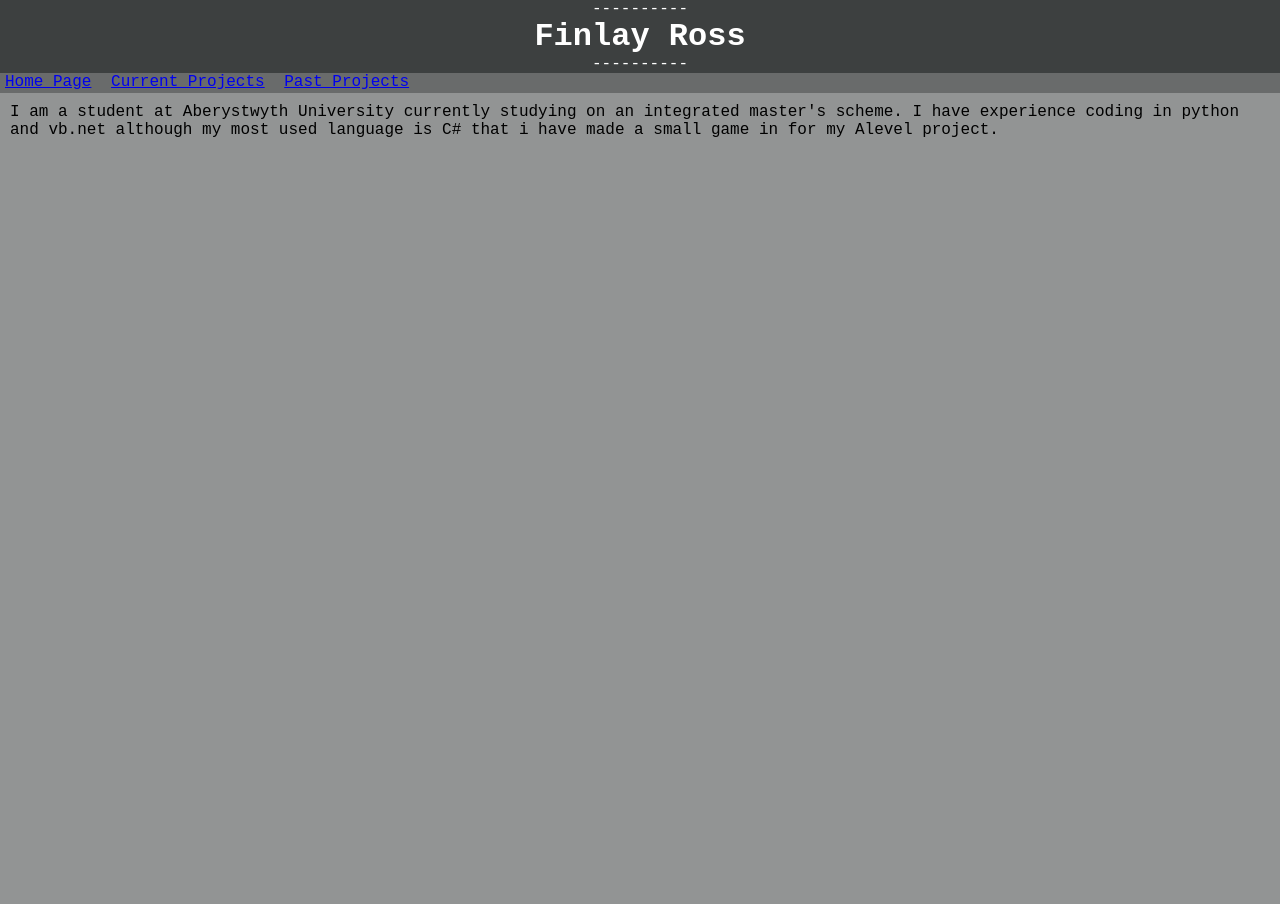
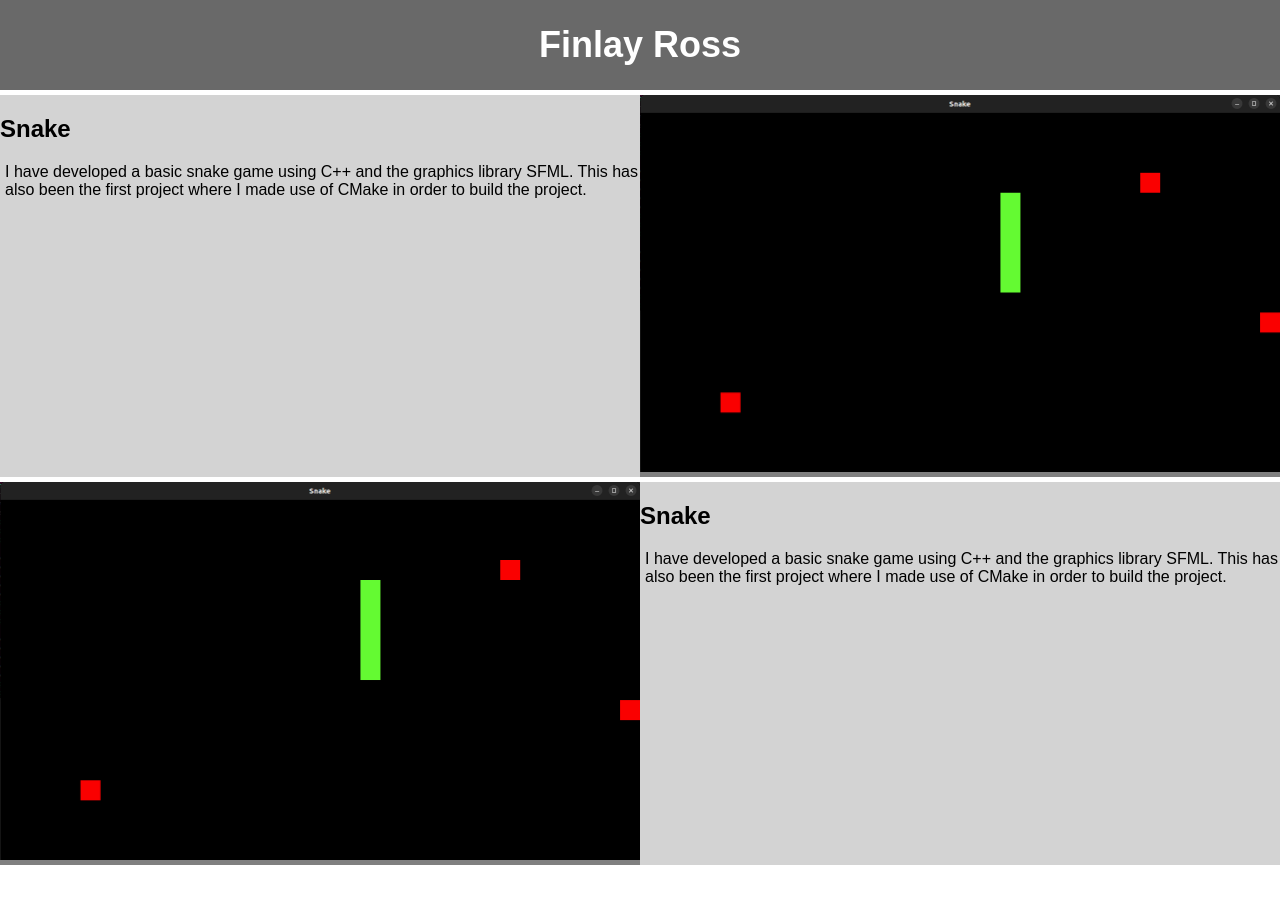
Before and after one commit to fnkle/Personal_Website, a plain HTML site: page index.html in a window 1280 px wide. After the commit the page ends 865 px from the top, so only its background shows below. Drawn offline with Linux system fonts and the light colour scheme.

Commit message:
overhaul
A large overhaul to just have one page. I have also switched to CSS grid.

```diff
--- a/index.html
+++ b/index.html
@@ -4,60 +4,45 @@
 
 <head>
 
-<title>Finlay Ross</title>
+	<title>Finlay Ross</title>
 
-<link rel="stylesheet" href="styles.css">
+	<link rel="stylesheet" href="styles.css">
 
 </head>
 
 <body>
 
-<header>
-
-	<p> ---------- </p>
-
-	<h1>Finlay Ross</h1>
-
-	<p> ---------- </p>
-
-</header>
+	<div class="banner">
+		<h1>Finlay Ross</h1>
+	</div>
 
 
 
+	<div class="project" id="project1">
+		<h2>Snake</h2>
+		<p>
+			I have developed a basic snake game using C++ and the graphics library SFML.
+			This has also been the first project where I made use of CMake in order to build
+			the project.
+		</p>
+	</div>
 
+	<div class="projectImage" id="image1">
+		<img src="snake.png">
+	</div>
 
-<nav>
+	<div class="project" id="project2">
+		<h2>Snake</h2>
+		<p>
+			I have developed a basic snake game using C++ and the graphics library SFML.
+			This has also been the first project where I made use of CMake in order to build
+			the project.
+		</p>
+	</div>
 
-	<ul>
-
-		<li> <a href="homePage.html">Home Page</a>
-
-		<li> <a href="currentProjects.html">Current Projects</a>
-
-		<li> <a href="pastProjects.html">Past Projects</a>
-
-	</ul>
-
-</nav>
-
-
-
-<article>
-
-	<p>
-
-		I am a student at Aberystwyth University currently studying on an integrated
-
-		master's scheme. I have experience coding in python and vb.net although my most
-
-		used language is C# that i have made a small game in for my Alevel project.
-
-	</p>
-
-</article>
-
-
-
+	<div class="projectImage" id="image2">
+		<img src="snake.png">
+	</div>
 </body>
 
 </html>
--- a/styles.css
+++ b/styles.css
@@ -1,70 +1,66 @@
-
-body{
-	font-family:"Courier New", Courier;
-	margin:0;
-	padding:0;
+body {
+    display: grid;
+    height:100%;
+    grid-template-areas: "header header" "project1 image1" "image2 project2";
+    grid-template-rows: 1fr 4fr 4fr ;
+	row-gap: 5px;
+    align-items: center;
+    margin: 0;
+    height: 100vh;
+    width: 100vw;
 }
 
-header {
-	background-color: #3d4040;
-	color: white;
-	text-align:center;
-	margin: 0;
-	box-sizing: border-box;
+#project1{
+	grid-area: project1;
 }
 
-header p{
-	margin-top: 0px;
-	margin-bottom: 0px;
-	margin-right: 20%;
-	margin-left: 20%;
+#image1{
+	grid-area: image1;
 }
 
-header h1{
-	margin: 0px;
+#project2{
+	grid-area: project2;
 }
 
-nav{
-	background-color:#696b6b;
-	color:white;
-	height: 20px;
+#image2{
+	grid-area: image2;
 }
 
-nav li{
-  display: inline;
-  padding-left:5px;
-  padding-right:5px;
+.banner {
+    grid-area: header;
+    text-align: center;
+    background-color: dimgrey;
+    font-family: Arial, Helvetica, sans-serif;
+    font-size: large;
+    color: white;
+    background-size: cover;
+    height:100%;
 }
 
-nav ul{
-	padding: 0px;
-	margin: 0px;
+.project{
+    background-color: lightgrey;
+    color: black;
+    font-family: Arial, Helvetica, sans-serif;
+    font-size: medium;
+    margin: 0;
+    background-size: cover;
+    height:100%;
+}
+.project p{
+    padding-left: 5px;
 }
 
-nav a:visited{
-	color:white;
+.projectImage {
+    font-family: Arial, Helvetica, sans-serif;
+    font-size: large;
+    padding:0;
+    margin: 0;
+    background-color: grey;
+    background-size: cover;
+    height:100%;
 }
 
-nav a:hover{
-	color:white;
+.projectImage img{
+	max-width: 100%;
+	max-height: 100%;
 }
-
-nav a:active{
-	color:white;
-}
-
-article{
-	background-color: #929494;
-	height: 1000px;
-	box-sizing: border-box;
-}
-
-article p{
-	padding:10px;
-	margin:0px;
-}
-
-article h2{
-	margin: 0px;
-	padding: 5px;
-}
```
Also changed, not shown: snake.png (added).
